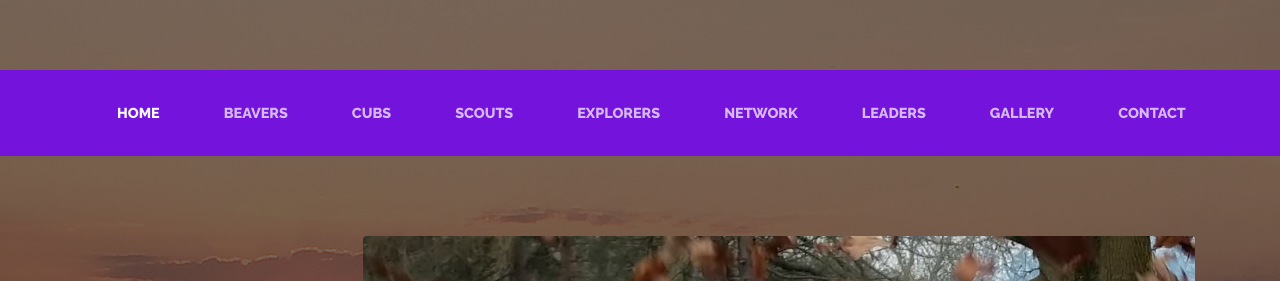
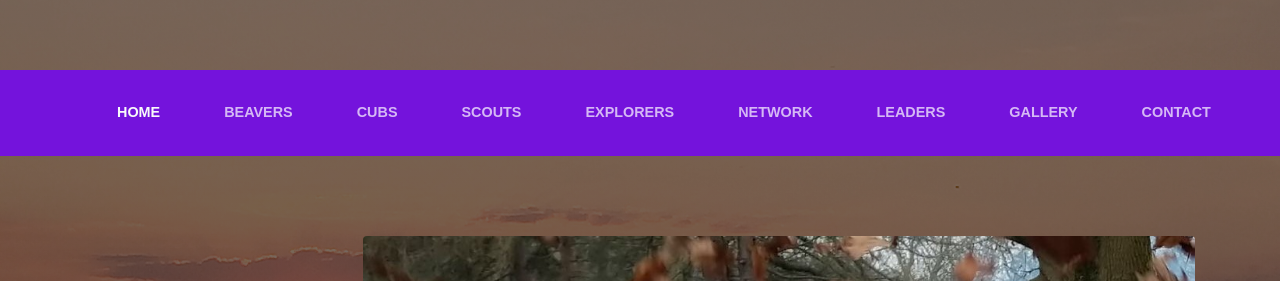
Before and after one commit to James5516/2ndhawkwellscouts, a website: page index.html in a window 1280 px wide. Shown: the part 218-499 px from the top of the page. Drawn offline with Linux system fonts and the light colour scheme; a web font is replaced by a local one.

Commit message:
Update business-casual.css

```diff
--- a/css/business-casual.css
+++ b/css/business-casual.css
@@ -83,7 +83,7 @@ p {
 
 #mainNav {
   background-color: rgba(116, 19, 220, 1);
-  font-family: 'Raleway';
+  font-family: nunito-sans, sans-serif;
 }
 
 #mainNav .navbar-brand {
```
